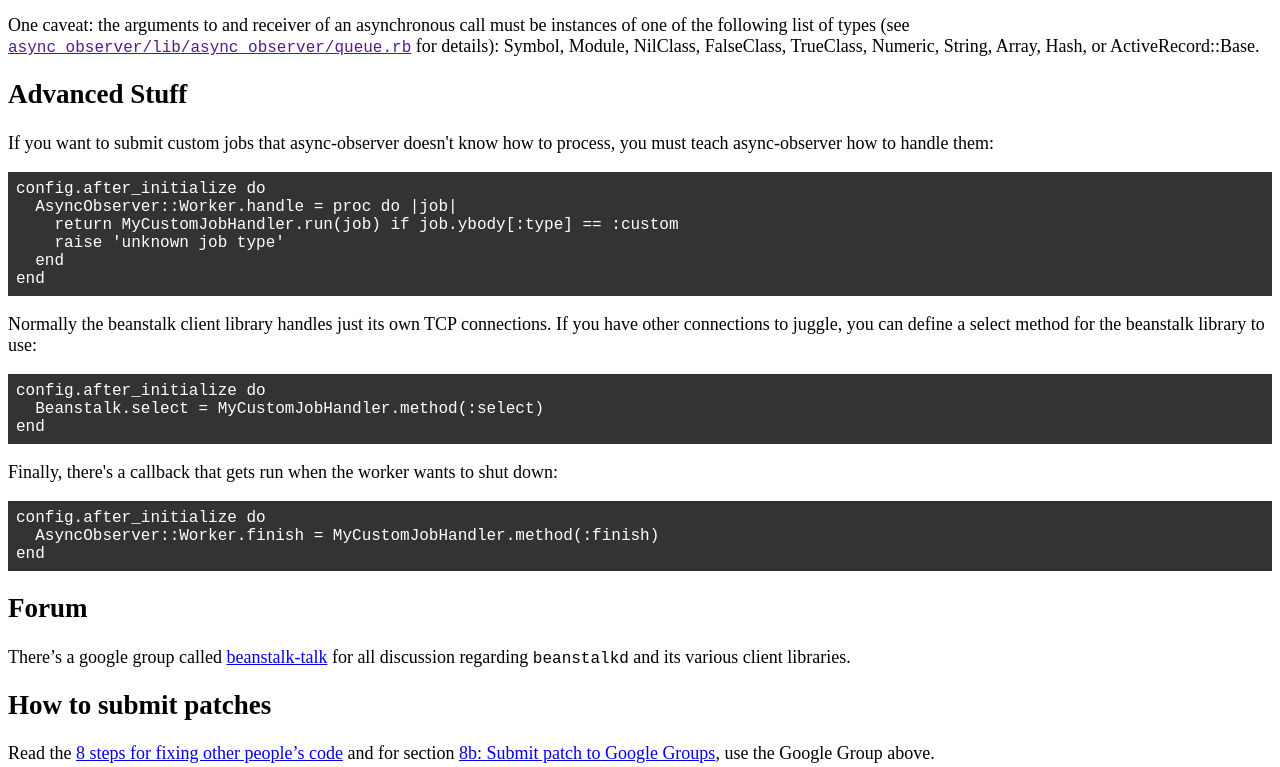
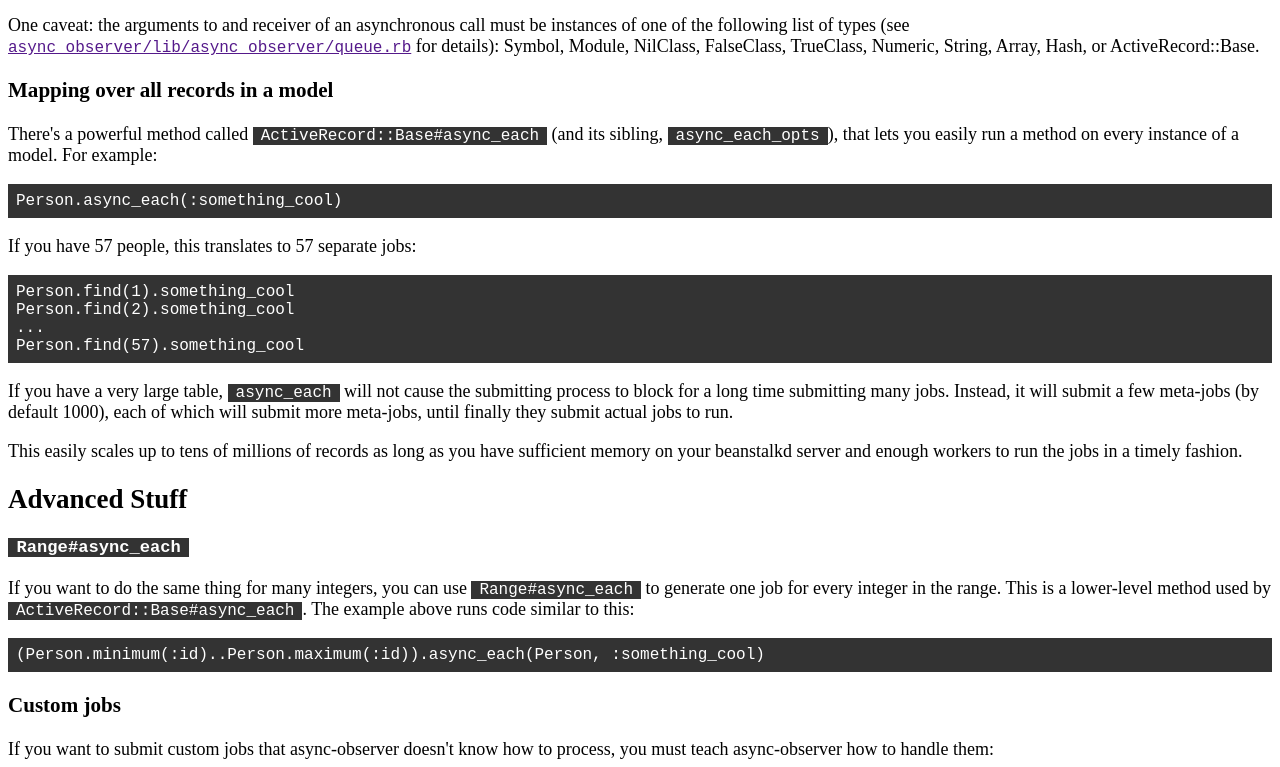
Before and after one commit to kr/async-observer, a plain HTML site: page index.html in a window 1280 px wide. Shown: the part 1786-2553 px from the top of the page. Drawn offline with Linux system fonts and the light colour scheme.

Commit message:
Minimally document the async_each methods.

```diff
--- a/index.html
+++ b/index.html
@@ -113,7 +113,49 @@ href=><tt>async_observer/lib/async_observer/queue.rb</tt></a> for details):
 Symbol, Module, NilClass, FalseClass, TrueClass, Numeric, String, Array, Hash,
 or ActiveRecord::Base.</p>
 
+<h3>Mapping over all records in a model</h3>
+
+<p>There's a powerful method called <code>ActiveRecord::Base#async_each</code>
+(and its sibling, <code>async_each_opts</code>), that lets you easily run a
+method on every instance of a model. For example:</p>
+
+<pre>
+Person.async_each(:something_cool)
+</pre>
+
+<p>If you have 57 people, this translates to 57 separate jobs:</p>
+
+<pre>
+Person.find(1).something_cool
+Person.find(2).something_cool
+...
+Person.find(57).something_cool
+</pre>
+
+<p>If you have a very large table, <code>async_each</code> will not cause the
+submitting process to block for a long time submitting many jobs. Instead, it
+will submit a few meta-jobs (by default 1000), each of which will submit more
+meta-jobs, until finally they submit actual jobs to run.</p>
+
+<p>This easily scales up to tens of millions of records as long as you have
+sufficient memory on your beanstalkd server and enough workers to run the jobs
+in a timely fashion.</p>
+
 <h2>Advanced Stuff</h2>
+
+<h3><code>Range#async_each</code></h3>
+
+<p>If you want to do the same thing for many integers, you can use
+<code>Range#async_each</code> to generate one job for every integer in the
+range. This is a lower-level method used by
+<code>ActiveRecord::Base#async_each</code>. The example above runs code similar
+to this:</p>
+
+<pre>
+(Person.minimum(:id)..Person.maximum(:id)).async_each(Person, :something_cool)
+</pre>
+
+<h3>Custom jobs</h3>
 
 <p>If you want to submit custom jobs that async-observer doesn't know how to
 process, you must teach async-observer how to handle them:</p>
```
